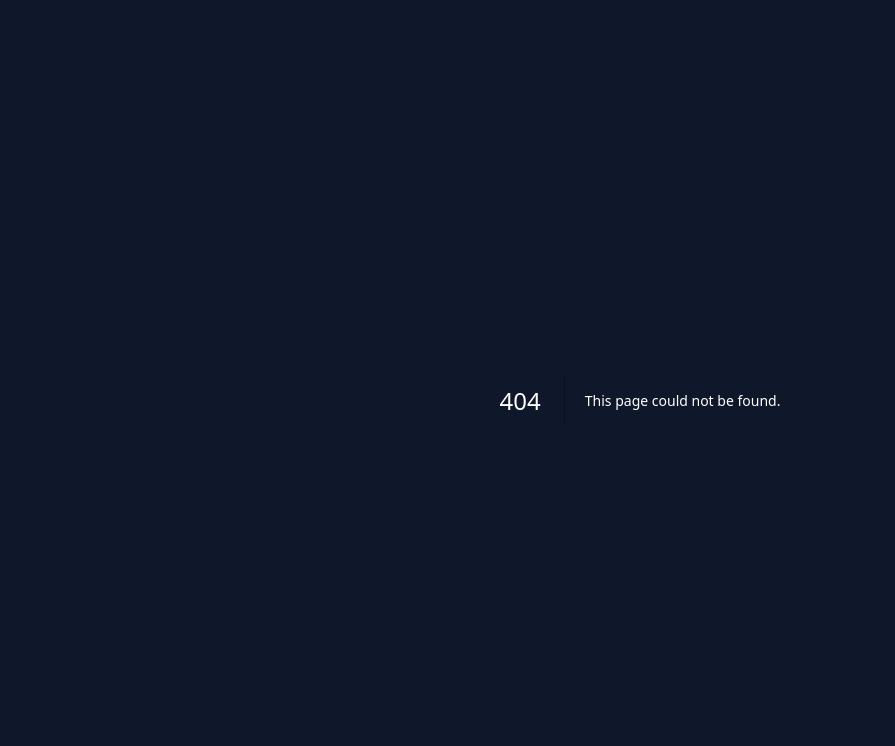
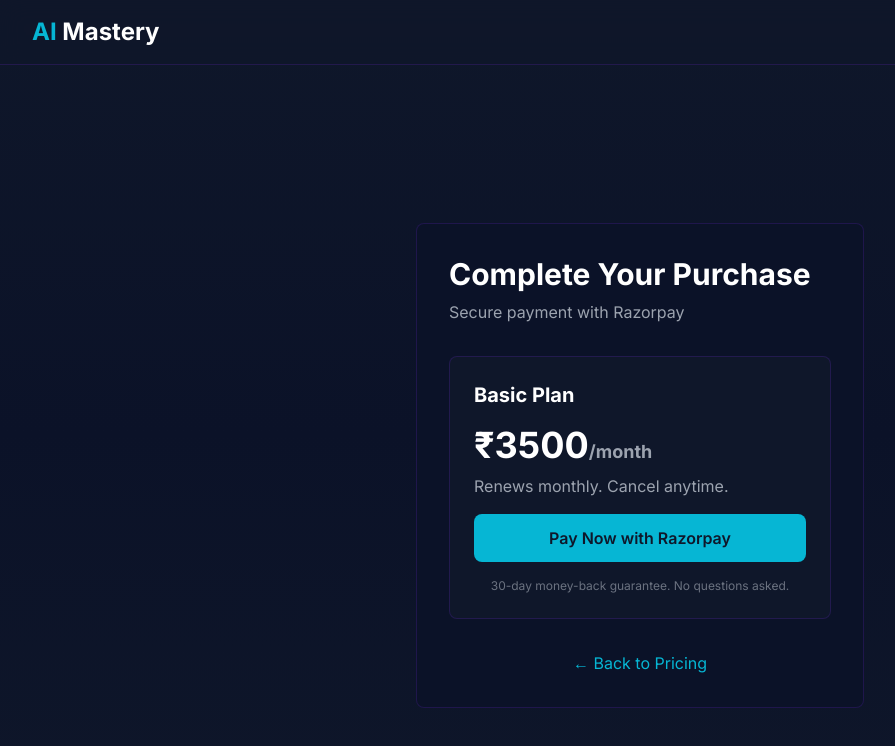
Before and after one commit to yuvaraaj2208/ai-mastery, a Next.js app in the folder ai-mastery-complete/ai-mastery-complete/: page /checkout in a window 1280 px wide. Before the commit this address had no page. Shown: the top 746 px of the page, without its empty margins (0-895 px from the left). Built offline with nearby package versions, Linux system fonts and the light colour scheme.

Commit message:
Create page.tsx

```diff
--- /dev/null
+++ b/ai-mastery-complete/ai-mastery-complete/app/checkout/page.tsx
@@ -0,0 +1,136 @@
+'use client'
+
+import { useState, useEffect } from 'react'
+import { useSearchParams, useRouter } from 'next/navigation'
+import Link from 'next/link'
+
+export default function CheckoutPage() {
+  const router = useRouter()
+  const searchParams = useSearchParams()
+  const tier = searchParams?.get('tier') || 'basic'
+  const [loading, setLoading] = useState(false)
+  const [error, setError] = useState('')
+
+  const TIERS = {
+    basic: { name: 'Basic', price: 3500, priceCents: 350000 },
+    pro: { name: 'Pro', price: 9900, priceCents: 990000 },
+    vip: { name: 'VIP', price: 29900, priceCents: 2990000 },
+  }
+
+  const selectedTier = TIERS[tier as keyof typeof TIERS] || TIERS.basic
+
+  const handlePayment = async () => {
+    setLoading(true)
+    setError('')
+
+    try {
+      // Call payment API
+      const response = await fetch('/api/razorpay/create-order', {
+        method: 'POST',
+        headers: { 'Content-Type': 'application/json' },
+        body: JSON.stringify({
+          planName: selectedTier.name,
+          amount: selectedTier.priceCents, // in paise (cents)
+        }),
+      })
+
+      const data = await response.json()
+
+      if (!response.ok) {
+        setError(data.error || 'Payment initiation failed')
+        return
+      }
+
+      // Razorpay script should open payment modal
+      if ((window as any).Razorpay) {
+        const razorpay = new (window as any).Razorpay({
+          key: process.env.NEXT_PUBLIC_RAZORPAY_KEY_ID,
+          order_id: data.orderId,
+          handler: async (response: any) => {
+            // Payment successful, verify on backend
+            const verifyResponse = await fetch('/api/razorpay/verify-payment', {
+              method: 'POST',
+              headers: { 'Content-Type': 'application/json' },
+              body: JSON.stringify({
+                orderId: data.orderId,
+                paymentId: response.razorpay_payment_id,
+                signature: response.razorpay_signature,
+              }),
+            })
+
+            const verifyData = await verifyResponse.json()
+
+            if (verifyResponse.ok) {
+              // Redirect to dashboard
+              router.push('/dashboard')
+            } else {
+              setError('Payment verification failed')
+            }
+          },
+          prefill: {
+            name: 'Customer Name',
+            email: 'customer@example.com',
+          },
+        })
+        razorpay.open()
+      }
+    } catch (err) {
+      setError('Something went wrong')
+      console.error(err)
+    } finally {
+      setLoading(false)
+    }
+  }
+
+  return (
+    <div className="min-h-screen bg-gradient-to-b from-dark via-darker to-dark text-white">
+      <nav className="sticky top-0 z-50 backdrop-blur-md bg-dark/80 border-b border-purple/20">
+        <div className="max-w-7xl mx-auto px-4 sm:px-6 lg:px-8 py-4 flex justify-between items-center">
+          <Link href="/" className="text-2xl font-bold">
+            <span className="text-cyan">AI</span> Mastery
+          </Link>
+        </div>
+      </nav>
+
+      <section className="min-h-screen flex items-center justify-center px-4 py-20">
+        <div className="w-full max-w-md">
+          <div className="bg-darker border border-purple/20 rounded-lg p-8">
+            <h1 className="text-3xl font-bold mb-2">Complete Your Purchase</h1>
+            <p className="text-gray-400 mb-8">Secure payment with Razorpay</p>
+
+            {error && (
+              <div className="bg-red-500/20 border border-red-500 text-red-200 p-4 rounded-lg mb-6">
+                {error}
+              </div>
+            )}
+
+            <div className="bg-dark border border-purple/20 rounded-lg p-6 mb-8">
+              <h2 className="text-xl font-bold mb-4">{selectedTier.name} Plan</h2>
+              <div className="text-4xl font-bold mb-2">
+                ₹{selectedTier.price}
+                <span className="text-lg text-gray-400">/month</span>
+              </div>
+              <p className="text-gray-400 mb-4">Renews monthly. Cancel anytime.</p>
+
+              <button
+                onClick={handlePayment}
+                disabled={loading}
+                className="w-full bg-cyan hover:bg-cyan-dark text-dark font-semibold py-3 rounded-lg transition disabled:opacity-50"
+              >
+                {loading ? 'Processing...' : 'Pay Now with Razorpay'}
+              </button>
+
+              <p className="text-center text-xs text-gray-500 mt-4">
+                30-day money-back guarantee. No questions asked.
+              </p>
+            </div>
+
+            <Link href="/pricing" className="text-center block text-cyan hover:text-cyan-dark">
+              ← Back to Pricing
+            </Link>
+          </div>
+        </div>
+      </section>
+    </div>
+  )
+}
```
